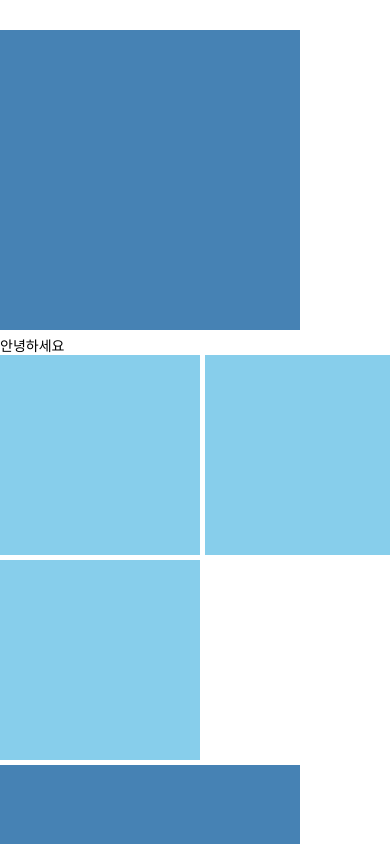
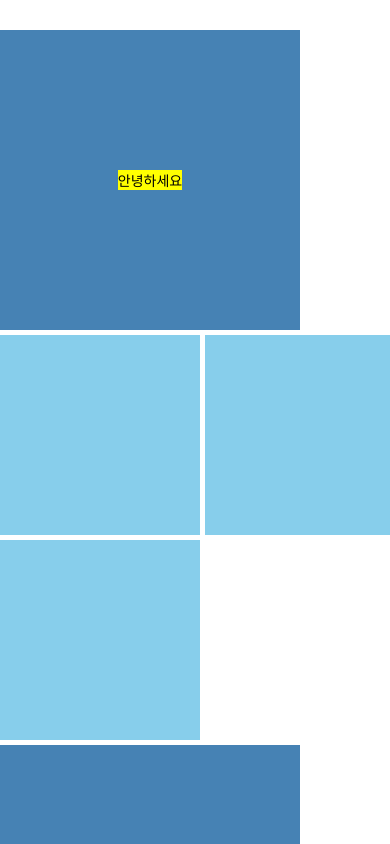
Before and after one commit to 3Mustard/lex-react-native-practice, a React Native app: screen / in a window 390 px wide. Built offline with nearby package versions, Linux system fonts and the light colour scheme.

Commit message:
finish exercise: stylesheet comp.

```diff
--- a/App.js
+++ b/App.js
@@ -4,8 +4,9 @@ export default class App extends React.Component {
   render() {
     return (
       <ScrollView style={styles.container}>
-        <View style={styles.boxLarge}></View>
-        <Text>안녕하세요</Text>
+        <View style={styles.boxLarge}>
+          <Text style={styles.text}>안녕하세요</Text>
+        </View>
         <ScrollView horizontal>
           <View style={styles.boxSmall}></View>
           <View style={styles.boxSmall}></View>
@@ -31,12 +32,18 @@ const styles = StyleSheet.create({
     backgroundColor: 'skyblue'
   },
   boxLarge: {
+    justifyContent: "center",
+    alignItems: "center",
     width: 300,
     height: 300,
     marginBottom: 5,
     marginRight: 5,
     backgroundColor: 'steelblue'
   },
+  text: {
+    textAlign: 'center',
+    backgroundColor: 'yellow'
+  },
   image: {
     width: 400
   }
```
